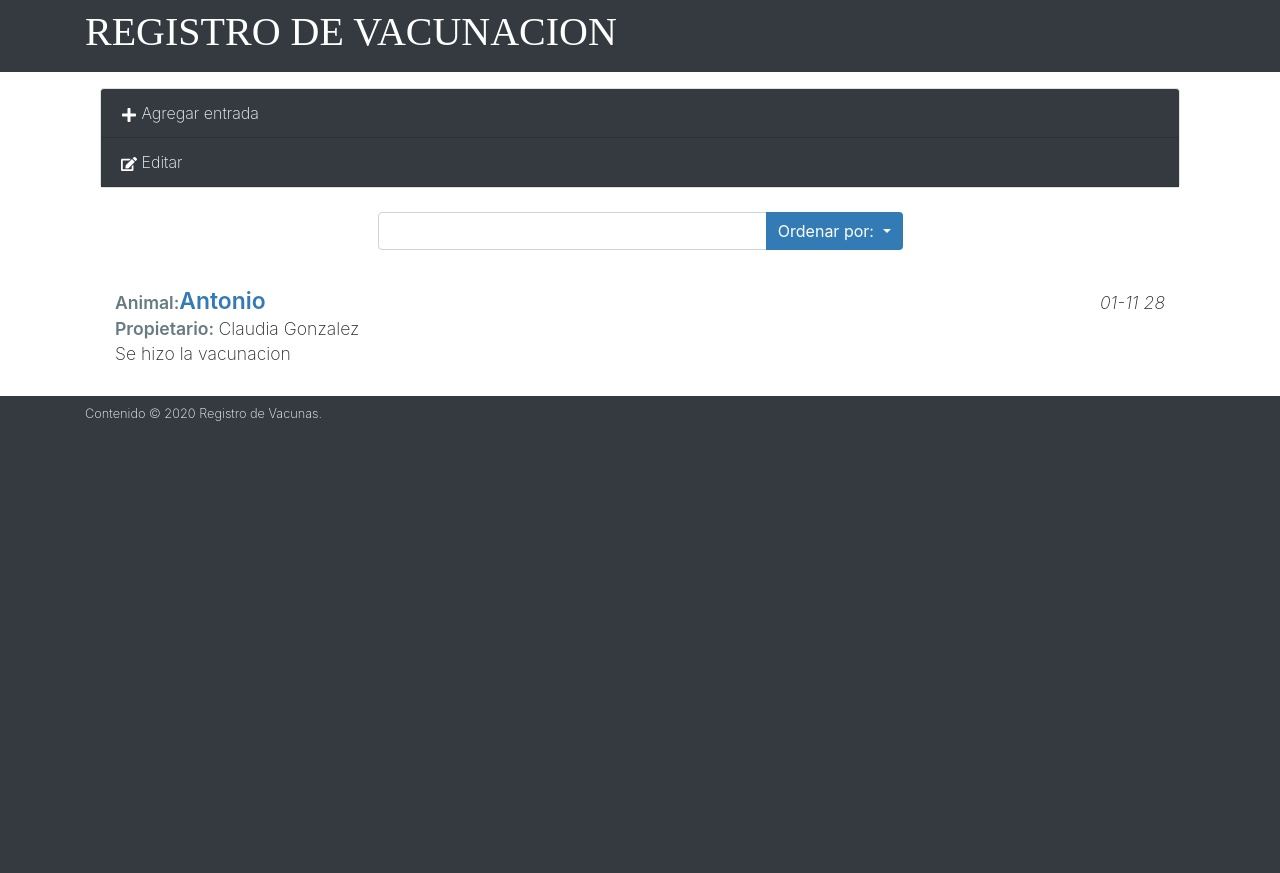
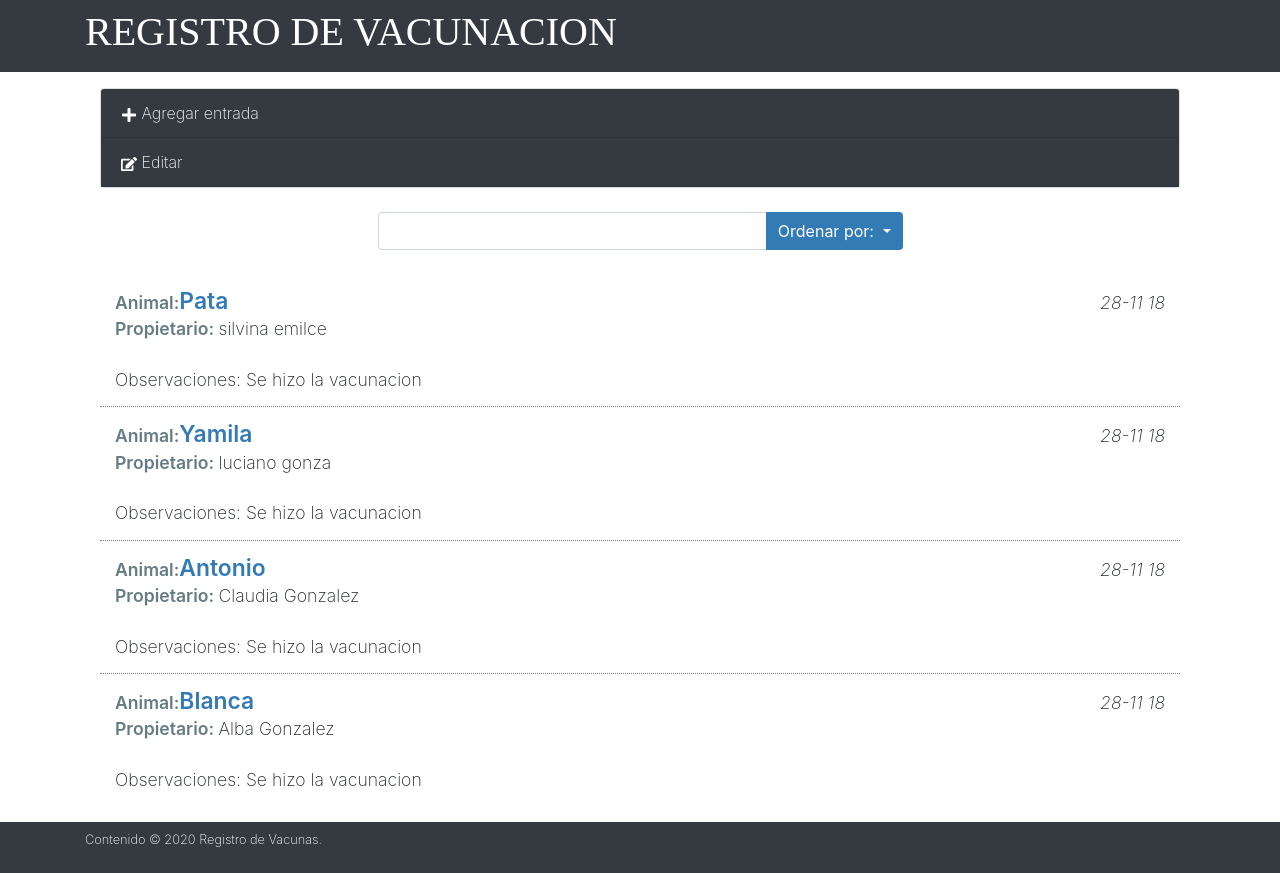
Before and after one commit to manuelczs/react-calendar, a React (Create React App) app: page / in a window 1280 px wide. Before the commit the page ends 800 px from the top, so only its background shows below. Built offline with nearby package versions, Linux system fonts and the light colour scheme; a web font is replaced by a local one.

Commit message:
search component finished

```diff
--- a/package.json
+++ b/package.json
@@ -15,7 +15,8 @@
     "react-dom": "^16.12.0",
     "react-icons": "^3.8.0",
     "react-moment": "^0.9.7",
-    "react-scripts": "3.3.0"
+    "react-scripts": "3.3.0",
+    "uuid": "^8.3.1"
   },
   "scripts": {
     "start": "react-scripts start",
--- a/public/data.json
+++ b/public/data.json
@@ -4,5 +4,23 @@
     "ownerName": "Claudia Gonzalez",
     "aptNotes": "Se hizo la vacunacion",
     "aptDate": "2018-11-28 13:30"
+  },
+  {
+    "petName": "Blanca",
+    "ownerName": "Alba Gonzalez",
+    "aptNotes": "Se hizo la vacunacion",
+    "aptDate": "2018-11-28 13:30"
+  },
+  {
+    "petName": "Yamila",
+    "ownerName": "luciano gonza",
+    "aptNotes": "Se hizo la vacunacion",
+    "aptDate": "2018-11-28 13:30"
+  },
+  {
+    "petName": "Pata",
+    "ownerName": "silvina emilce",
+    "aptNotes": "Se hizo la vacunacion",
+    "aptDate": "2018-11-28 13:30"
   }
 ]
--- a/src/components/AddAppointments.jsx
+++ b/src/components/AddAppointments.jsx
@@ -1,15 +1,15 @@
-import React, { Component } from "react";
-import { FaPlus, FaEdit } from "react-icons/fa";
+import React, { Component } from 'react';
+import { FaPlus, FaEdit } from 'react-icons/fa';
 
 class AddAppointments extends Component {
   constructor() {
     super();
     this.state = {
-      petName: "",
-      ownerName: "",
-      aptDate: "",
-      aptTime: "",
-      aptNotes: ""
+      petName: '',
+      ownerName: '',
+      aptDate: '',
+      aptTime: '',
+      aptNotes: '',
     };
 
     this.handleChange = this.handleChange.bind(this);
@@ -21,28 +21,27 @@ class AddAppointments extends Component {
     let tempApt = {
       petName: this.state.petName,
       ownerName: this.state.ownerName,
-      aptDate: this.state.aptDate + " " + this.state.aptTime,
-      aptNotes: this.state.aptNotes
+      aptDate: this.state.aptDate + ' ' + this.state.aptTime,
+      aptNotes: this.state.aptNotes,
     };
 
     this.props.addAppointment(tempApt);
     this.setState({
-      petName: "",
-      ownerName: "",
-      aptDate: "",
-      aptTime: "",
-      aptNotes: ""
+      petName: '',
+      ownerName: '',
+      aptDate: '',
+      aptTime: '',
+      aptNotes: '',
     });
     this.props.toggleForm();
   }
 
-  handleChange(e) {
-    const target = e.target;
+  handleChange({ target }) {
     const value = target.value;
     const name = target.name;
 
     this.setState({
-      [name]: value
+      [name]: value,
     });
   }
 
@@ -50,8 +49,8 @@ class AddAppointments extends Component {
     return (
       <div
         className={
-          "card textcenter mt-3 " +
-          (this.props.formDisplay ? "" : "add-appointment")
+          'card textcenter mt-3 ' +
+          (this.props.formDisplay ? '' : 'add-appointment')
         }
       >
         <div>
@@ -108,7 +107,7 @@ class AddAppointments extends Component {
                   name="aptDate"
                   id="aptDate"
                   value={this.state.aptDate}
-                  value={this.handleChange}
+                  onChange={this.handleChange}
                 />
               </div>
 
@@ -145,7 +144,7 @@ class AddAppointments extends Component {
                   type="submit"
                   className="btn btn-primary d-block ml-auto"
                 >
-                  Agregar entrada
+                  Agregar
                 </button>
               </div>
             </div>
--- a/src/components/App.js
+++ b/src/components/App.js
@@ -3,6 +3,7 @@ import AddAppointments from '../components/AddAppointments';
 import SearchAppointments from '../components/SearchAppointments';
 import ListAppointments from '../components/ListAppointments';
 import '../css/App.css';
+import { v4 as uuidv4 } from 'uuid';
 import { without } from 'lodash';
 
 class App extends Component {
@@ -10,73 +11,104 @@ class App extends Component {
     super();
     this.state = {
       myAppointments: [],
-      lastIndex: 0,
+      //lastIndex: 0,
       formDisplay: false,
       editAppointment: false,
-      orderBy: 'petName',
-      orderDir: 'asc'
+      orderBy: 'ownerName',
+      orderDir: 'desc',
+      queryText: '',
     };
+
+    this.changeOrder = this.changeOrder.bind(this);
   }
 
   componentDidMount() {
     fetch('./data.json')
-      .then(response => response.json())
-      .then(result => {
-        const apts = result.map(item => {
-          item.aptId = this.state.lastIndex;
-          this.setState({ lastIndex: this.state.lastIndex + 1 })
+      .then((response) => response.json())
+      .then((result) => {
+        const apts = result.map((item) => {
+          //item.aptId = this.state.lastIndex;
+          //this.setState({ lastIndex: this.state.lastIndex + 1 });
+          item.aptId = uuidv4();
           return item;
-        })
+        });
         this.setState({
-          myAppointments: apts
-        })
-      })
+          myAppointments: apts,
+        });
+      });
   }
 
   addAppointment(apt) {
     let tempApts = this.state.myAppointments;
-    apt.aptId = this.state.lastIndex;
+    //apt.aptId = this.state.lastIndex;
+    apt.aptId = uuidv4();
     tempApts.unshift(apt);
     this.setState({
       myAppointments: tempApts,
-      lastIndex: this.state.lastIndex +1,
-      editAppointment: false
-    })
+      lastIndex: this.state.lastIndex + 1,
+      editAppointment: false,
+    });
+  }
+
+  changeOrder(order, dir) {
+    this.setState({
+      orderBy: order,
+      orderDir: dir,
+    });
   }
 
   delAppointment = (elem) => {
     let tempApts = this.state.myAppointments;
-    tempApts = without(tempApts, elem)
+    tempApts = without(tempApts, elem);
     this.setState({
-      myAppointments: tempApts
-    })
-  }
+      myAppointments: tempApts,
+    });
+  };
 
   toggleForm = () => {
-    this.setState({ formDisplay: !this.state.formDisplay })
-  }
+    this.setState({ formDisplay: !this.state.formDisplay });
+  };
 
   editToggle = () => {
-    this.setState({ editAppointment: !this.state.editAppointment })
-  }
+    this.setState({ editAppointment: !this.state.editAppointment });
+  };
+
+  searchApts = (value) => {
+    this.setState({ queryText: value });
+  };
 
   render() {
     let order;
     let filteredApts = this.state.myAppointments;
-    if(this.state.orderDir === 'asc') {
+    if (this.state.orderDir === 'asc') {
       order = 1;
     } else {
       order = -1;
     }
 
-    filteredApts.sort((a,b) => {
-      if(a[this.state.orderBy].toLowerCase() <
+    filteredApts = filteredApts
+      .sort((a, b) => {
+        if (
+          a[this.state.orderBy].toLowerCase() <
           b[this.state.orderBy].toLowerCase()
         ) {
           return -1 * order;
         } else {
           return 1 * order;
         }
+      })
+      .filter((eachItem) => {
+        return (
+          eachItem['petName']
+            .toLowerCase()
+            .includes(this.state.queryText.toLowerCase()) ||
+          eachItem['ownerName']
+            .toLowerCase()
+            .includes(this.state.queryText.toLowerCase()) ||
+          eachItem['aptNotes']
+            .toLowerCase()
+            .includes(this.state.queryText.toLowerCase())
+        );
       });
 
     return (
@@ -97,6 +129,8 @@ class App extends Component {
                     appointments={this.state.myAppointments}
                     orderBy={this.state.orderBy}
                     orderDir={this.state.orderDir}
+                    searchApts={this.searchApts}
+                    changeOrder={this.changeOrder}
                   />
                   <ListAppointments
                     appointments={filteredApts}
@@ -109,7 +143,8 @@ class App extends Component {
           </div>
         </main>
       </div>
-  )}
+    );
+  }
 }
 
 export default App;
--- a/src/components/ListAppointments.jsx
+++ b/src/components/ListAppointments.jsx
@@ -1,12 +1,12 @@
-import React, { Component } from "react";
-import { FaTimes } from "react-icons/fa";
-import Moment from "react-moment";
+import React, { Component } from 'react';
+import { FaTimes } from 'react-icons/fa';
+import Moment from 'react-moment';
 
 class ListAppointments extends Component {
   render() {
     return (
       <div className="appointment-list item-list mb-3">
-        {this.props.appointments.map(item => (
+        {this.props.appointments.map((item) => (
           <div className="pet-item col media py-3" key={item.aptId}>
             {this.props.editAppointment && (
               <div className="mr-3">
@@ -21,22 +21,19 @@ class ListAppointments extends Component {
 
             <div className="pet-info media-body">
               <div className="pet-head d-flex">
-                <span className="label-item">Animal:</span>{" "}
-                <span className="pet-name">{item.petName}</span>
+                <span className="label-item">Animal: </span>{' '}
+                <span className="pet-name"> {item.petName}</span>
                 <span className="apt-date ml-auto">
-                  <Moment
-                    date={item.aptDate}
-                    parse="dd-MM-YYYY hh:mm"
-                    format="DD-MM YY"
-                  />
+                  <Moment date={item.aptDate} format="DD-MM YY" />
                 </span>
               </div>
 
               <div className="owner-name">
                 <span className="label-item">Propietario: </span>
-                <span>{item.ownerName}</span>
+                <span> {item.ownerName}</span>
               </div>
-              <div className="apt-notes">{item.aptNotes}</div>
+              <br />
+              <div className="apt-notes">Observaciones: {item.aptNotes}</div>
             </div>
           </div>
         ))}
```
Also changed, not shown: src/components/SearchAppointments.jsx (+49 -19 lines), 2 other files (tests, documents, lock files or other folders). Lines whose indentation alone changed are shown as unchanged.
